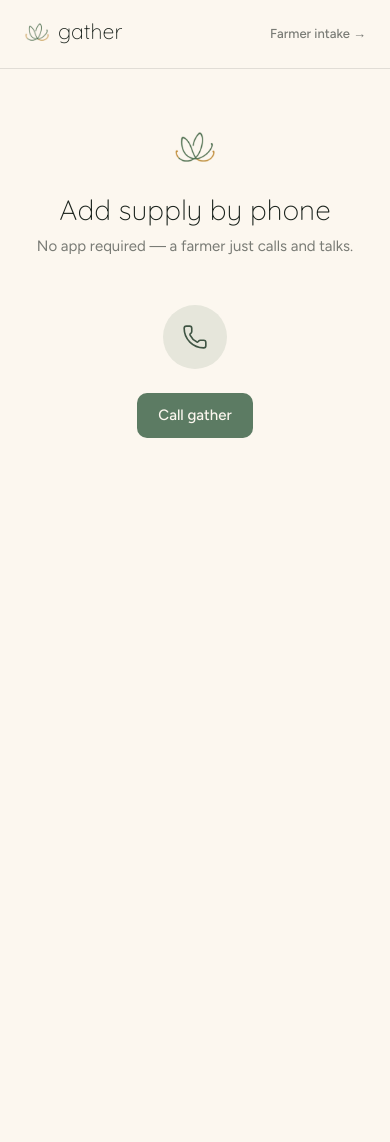
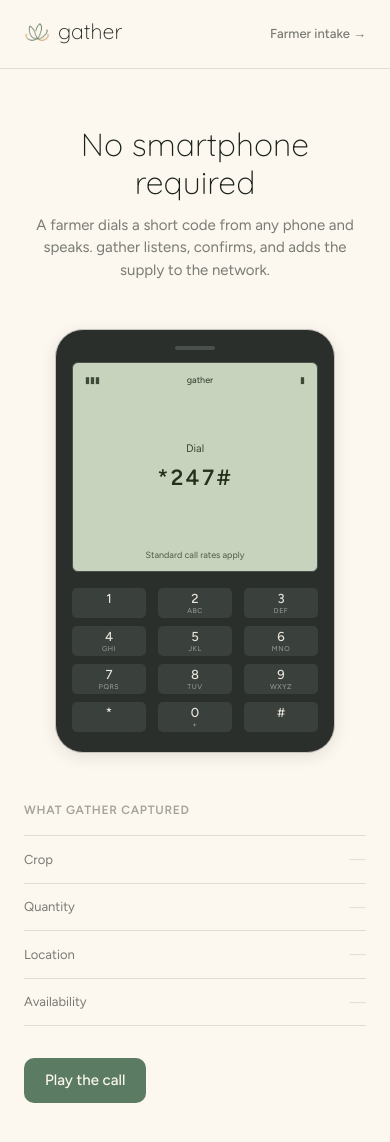
Before and after one commit to tj4589/gather-TiT-hackathon, a React (Vite) app: page /farmer in a window 390 px wide. Shown: the top 1142 px of the page. Before the commit the page ends 844 px from the top, so only its background shows below. Built offline with nearby package versions, Linux system fonts and the light colour scheme.

Commit message:
step 6: rebuild farmer intake as feature-phone voice call, not smartphone app

```diff
--- /dev/null
+++ b/src/components/FeaturePhone.tsx
@@ -0,0 +1,61 @@
+import type { ReactNode } from "react";
+
+/**
+ * A Nokia-style feature phone. Deliberately not a smartphone —
+ * the farmer's channel is a keypad and a small screen, no app.
+ */
+export function FeaturePhone({
+  children,
+  keypadGlow,
+}: {
+  children: ReactNode;
+  keypadGlow?: boolean;
+}) {
+  return (
+    <div className="mx-auto w-[280px] select-none">
+      <div className="rounded-[28px] border border-neutral-300 bg-[#2b2f2c] p-4 pb-5 shadow-[0_4px_16px_rgba(26,34,28,0.10)]">
+        {/* earpiece */}
+        <div className="mx-auto mb-3 h-1 w-10 rounded-full bg-[#4a504b]" />
+
+        {/* screen */}
+        <div className="relative h-[210px] overflow-hidden rounded-[6px] border border-[#4a504b] bg-[#c8d3bd] px-3 py-2.5">
+          {children}
+        </div>
+
+        {/* keypad */}
+        <div className="mt-4 grid grid-cols-3 gap-x-3 gap-y-2">
+          {[
+            ["1", ""],
+            ["2", "ABC"],
+            ["3", "DEF"],
+            ["4", "GHI"],
+            ["5", "JKL"],
+            ["6", "MNO"],
+            ["7", "PQRS"],
+            ["8", "TUV"],
+            ["9", "WXYZ"],
+            ["*", ""],
+            ["0", "+"],
+            ["#", ""],
+          ].map(([digit, letters]) => (
+            <div
+              key={digit}
+              className={`rounded-[5px] py-1 text-center transition-colors duration-300 ${
+                keypadGlow ? "bg-[#4a504b]" : "bg-[#3a403b]"
+              }`}
+            >
+              <div className="text-[13px] font-medium leading-none text-[#e8e4dc]">
+                {digit}
+              </div>
+              {letters && (
+                <div className="mt-0.5 text-[7px] leading-none tracking-[0.08em] text-[#9aa39b]">
+                  {letters}
+                </div>
+              )}
+            </div>
+          ))}
+        </div>
+      </div>
+    </div>
+  );
+}
--- a/src/screens/FarmerIntake.tsx
+++ b/src/screens/FarmerIntake.tsx
@@ -1,20 +1,44 @@
 import { useEffect, useRef, useState } from "react";
-import { Phone, CheckCircle2 } from "lucide-react";
 import { Button } from "../components/ui/Button";
-import { Logo } from "../components/ui/Logo";
+import { FeaturePhone } from "../components/FeaturePhone";
 import { callScript, capturedSupply, type CallLine } from "../lib/farmerScript";
 
-type CallState = "idle" | "ringing" | "connected" | "ended";
+type CallState = "idle" | "dialing" | "ringing" | "connected" | "ended";
 
 function speakingDelay(text: string) {
-  return Math.min(2200, Math.max(900, 500 + text.length * 30));
+  return Math.min(2400, Math.max(1000, 600 + text.length * 32));
+}
+
+/** Animated voice level bars — the only "UI" during a voice call. */
+function VoiceBars({ active }: { active: boolean }) {
+  return (
+    <div className="flex h-6 items-end justify-center gap-[3px]">
+      {[0, 1, 2, 3, 4, 5, 6].map((i) => (
+        <span
+          key={i}
+          className={`w-[3px] rounded-sm bg-[#3d4a38] transition-all duration-200 ${
+            active ? "animate-[voice_0.6s_ease-in-out_infinite]" : "h-[3px]"
+          }`}
+          style={
+            active
+              ? {
+                  animationDelay: `${i * 80}ms`,
+                  height: `${8 + ((i * 7) % 16)}px`,
+                }
+              : undefined
+          }
+        />
+      ))}
+    </div>
+  );
 }
 
 export function FarmerIntake() {
   const [callState, setCallState] = useState<CallState>("idle");
-  const [visibleLines, setVisibleLines] = useState<CallLine[]>([]);
+  const [lineIndex, setLineIndex] = useState(-1);
   const [speaker, setSpeaker] = useState<CallLine["speaker"] | null>(null);
   const [seconds, setSeconds] = useState(0);
+  const [dialed, setDialed] = useState("");
 
   const timeouts = useRef<number[]>([]);
   const interval = useRef<number | undefined>(undefined);
@@ -41,19 +65,20 @@ export function FarmerIntake() {
         clearAllTimers();
         setCallState("ended");
         setSpeaker(null);
-      }, 800);
+        setLineIndex(-1);
+      }, 900);
       timeouts.current.push(t);
       return;
     }
 
     const line = callScript[index];
+    setLineIndex(index);
     setSpeaker(line.speaker);
 
     const t = window.setTimeout(() => {
       if (cancelled.current) return;
-      setVisibleLines((prev) => [...prev, line]);
       setSpeaker(null);
-      const gap = window.setTimeout(() => playLine(index + 1), 450);
+      const gap = window.setTimeout(() => playLine(index + 1), 350);
       timeouts.current.push(gap);
     }, speakingDelay(line.text));
     timeouts.current.push(t);
@@ -61,11 +86,28 @@ export function FarmerIntake() {
 
   function startCall() {
     cancelled.current = false;
-    setVisibleLines([]);
     setSeconds(0);
+    setLineIndex(-1);
+    setDialed("");
+    setCallState("dialing");
+
+    // type the number out on the keypad
+    const number = "*247#";
+    number.split("").forEach((_, i) => {
+      const t = window.setTimeout(() => {
+        if (cancelled.current) return;
+        setDialed(number.slice(0, i + 1));
+      }, 220 * (i + 1));
+      timeouts.current.push(t);
+    });
+
+    const ring = window.setTimeout(() => {
+      if (cancelled.current) return;
       setCallState("ringing");
+    }, 220 * number.length + 400);
+    timeouts.current.push(ring);
 
-    const ringTimeout = window.setTimeout(() => {
+    const connect = window.setTimeout(() => {
       if (cancelled.current) return;
       setCallState("connected");
       interval.current = window.setInterval(
@@ -73,149 +115,179 @@ export function FarmerIntake() {
         1000
       );
       playLine(0);
-    }, 1100);
-    timeouts.current.push(ringTimeout);
+    }, 220 * number.length + 1900);
+    timeouts.current.push(connect);
   }
 
   function resetCall() {
     cancelled.current = true;
     clearAllTimers();
     setCallState("idle");
-    setVisibleLines([]);
     setSpeaker(null);
+    setLineIndex(-1);
     setSeconds(0);
+    setDialed("");
   }
 
   const duration = `${String(Math.floor(seconds / 60)).padStart(2, "0")}:${String(
     seconds % 60
   ).padStart(2, "0")}`;
 
+  const currentLine = lineIndex >= 0 ? callScript[lineIndex] : null;
+
   return (
-    <main className="mx-auto flex min-h-[calc(100vh-73px)] max-w-md flex-col items-center px-6 py-14 text-center">
-      <Logo variant="mark" height={44} />
+    <main className="mx-auto max-w-4xl px-6 py-14">
+      <div className="text-center">
+        <h1 className="font-display text-[32px] font-light leading-[1.2] text-ink">
+          No smartphone required
+        </h1>
+        <p className="mx-auto mt-3 max-w-md text-[15px] text-neutral-500">
+          A farmer dials a short code from any phone and speaks. gather
+          listens, confirms, and adds the supply to the network.
+        </p>
+      </div>
 
-      <h1 className="font-display mt-6 text-[28px] font-light leading-[1.2] text-ink">
-        Add supply by phone
-      </h1>
-      <p className="mt-2 text-[15px] text-neutral-500">
-        No app required — a farmer just calls and talks.
+      <div className="mt-12 grid items-start gap-12 md:grid-cols-[280px_1fr] md:justify-center">
+        {/* the phone */}
+        <FeaturePhone keypadGlow={callState === "dialing"}>
+          {callState === "idle" && (
+            <div className="flex h-full flex-col">
+              <div className="flex items-center justify-between text-[9px] font-medium text-[#3d4a38]">
+                <span>▮▮▮</span>
+                <span>gather</span>
+                <span className="tabular-nums">▮</span>
+              </div>
+              <div className="flex flex-1 flex-col items-center justify-center gap-1">
+                <p className="text-[11px] text-[#3d4a38]">Dial</p>
+                <p className="tabular-nums text-[22px] font-semibold tracking-[0.08em] text-[#26301f]">
+                  *247#
                 </p>
-
-      {/* idle */}
-      {callState === "idle" && (
-        <div className="mt-12 flex flex-col items-center gap-6">
-          <div className="flex h-16 w-16 items-center justify-center rounded-full bg-green-tint-soft">
-            <Phone size={26} strokeWidth={1.5} className="text-green-800" />
               </div>
-          <Button onClick={startCall}>Call gather</Button>
+              <p className="text-center text-[9px] text-[#4d5a48]">
+                Standard call rates apply
+              </p>
             </div>
           )}
 
-      {/* ringing / connected / ended */}
-      {callState !== "idle" && (
-        <div className="mt-10 w-full">
-          <div className="flex items-center justify-center gap-2 text-[13px] font-medium text-neutral-500">
-            {callState === "ringing" && <span>Calling gather…</span>}
+          {callState === "dialing" && (
+            <div className="flex h-full flex-col items-center justify-center">
+              <p className="tabular-nums text-[26px] font-semibold tracking-[0.1em] text-[#26301f]">
+                {dialed}
+                <span className="animate-pulse">|</span>
+              </p>
+            </div>
+          )}
+
+          {callState === "ringing" && (
+            <div className="flex h-full flex-col items-center justify-center gap-2">
+              <p className="text-[15px] font-semibold text-[#26301f]">gather</p>
+              <p className="text-[11px] text-[#3d4a38]">Calling…</p>
+            </div>
+          )}
+
           {callState === "connected" && (
-              <>
-                <span className="h-1.5 w-1.5 animate-pulse rounded-full bg-green" />
+            <div className="flex h-full flex-col">
+              <div className="flex items-center justify-between text-[9px] font-medium text-[#3d4a38]">
                 <span>gather</span>
-                <span className="tabular-nums">· {duration}</span>
-              </>
-            )}
-            {callState === "ended" && <span>Call ended · {duration}</span>}
+                <span className="tabular-nums">{duration}</span>
               </div>
 
-          {/* transcript */}
-          <div className="mt-8 flex flex-col gap-5 text-left">
-            {visibleLines.map((line, i) => (
-              <div key={i}>
-                <p
-                  className={`text-[12px] font-semibold uppercase tracking-[0.04em] ${
-                    line.speaker === "gather"
-                      ? "text-green-800"
-                      : "text-neutral-400"
-                  }`}
-                >
-                  {line.speaker === "gather" ? "gather" : "Farmer"}
+              <div className="flex flex-1 flex-col items-center justify-center gap-3 px-1">
+                <p className="text-[10px] font-semibold uppercase tracking-[0.1em] text-[#4d5a48]">
+                  {speaker === "farmer" ? "You" : "gather"}
                 </p>
-                <p className="mt-1 text-[17px] leading-[1.5] text-ink">
-                  {line.text}
+                <VoiceBars active={!!speaker} />
+                {currentLine && (
+                  <p className="text-center text-[12px] leading-[1.45] text-[#26301f]">
+                    {currentLine.speaker === "farmer" ? "" : ""}
+                    {currentLine.text}
                   </p>
-              </div>
-            ))}
-
-            {speaker && (
-              <div>
-                <p
-                  className={`text-[12px] font-semibold uppercase tracking-[0.04em] ${
-                    speaker === "gather" ? "text-green-800" : "text-neutral-400"
-                  }`}
-                >
-                  {speaker === "gather" ? "gather" : "Farmer"}
-                </p>
-                <div className="mt-2 flex gap-1">
-                  <span className="h-1.5 w-1.5 animate-bounce rounded-full bg-neutral-300 [animation-delay:0ms]" />
-                  <span className="h-1.5 w-1.5 animate-bounce rounded-full bg-neutral-300 [animation-delay:150ms]" />
-                  <span className="h-1.5 w-1.5 animate-bounce rounded-full bg-neutral-300 [animation-delay:300ms]" />
-                </div>
-              </div>
                 )}
               </div>
 
-          {/* supply added */}
-          {callState === "ended" && (
-            <div className="mt-10 rounded-[10px] border border-neutral-200 px-6 py-6">
-              <div className="flex items-center justify-center gap-2 text-green-800">
-                <CheckCircle2 size={20} strokeWidth={1.5} />
-                <span className="text-[15px] font-semibold">Supply added</span>
-              </div>
-              <div className="mt-5 grid grid-cols-2 gap-4 text-left">
-                <div>
-                  <p className="text-[12px] font-medium uppercase tracking-[0.04em] text-neutral-400">
-                    Crop
+              <p className="text-center text-[9px] text-[#4d5a48]">
+                Voice · English
               </p>
-                  <p className="text-[15px] font-medium text-ink">
-                    {capturedSupply.crop}
-                  </p>
-                </div>
-                <div>
-                  <p className="text-[12px] font-medium uppercase tracking-[0.04em] text-neutral-400">
-                    Quantity
-                  </p>
-                  <p className="tabular-nums text-[15px] font-medium text-ink">
-                    {capturedSupply.bags} bags
-                  </p>
-                </div>
-                <div>
-                  <p className="text-[12px] font-medium uppercase tracking-[0.04em] text-neutral-400">
-                    Location
-                  </p>
-                  <p className="text-[15px] font-medium text-ink">
-                    {capturedSupply.location}
-                  </p>
-                </div>
-                <div>
-                  <p className="text-[12px] font-medium uppercase tracking-[0.04em] text-neutral-400">
-                    Availability
-                  </p>
-                  <p className="text-[15px] font-medium text-ink">
-                    {capturedSupply.availability}
-                  </p>
-                </div>
-              </div>
             </div>
           )}
 
           {callState === "ended" && (
-            <div className="mt-8">
-              <Button variant="secondary" onClick={resetCall}>
-                Simulate another call
-              </Button>
+            <div className="flex h-full flex-col">
+              <div className="flex items-center justify-between text-[9px] font-medium text-[#3d4a38]">
+                <span>gather</span>
+                <span className="tabular-nums">{duration}</span>
+              </div>
+              <div className="flex flex-1 flex-col items-center justify-center gap-2">
+                <p className="text-[11px] text-[#3d4a38]">Call ended</p>
+                <div className="w-full rounded-[4px] border border-[#8fa382] px-2 py-2 text-center">
+                  <p className="text-[10px] font-semibold uppercase tracking-[0.08em] text-[#4d5a48]">
+                    Supply added
+                  </p>
+                  <p className="tabular-nums mt-1 text-[13px] font-semibold text-[#26301f]">
+                    {capturedSupply.bags} bags · {capturedSupply.crop}
+                  </p>
+                  <p className="text-[10px] text-[#3d4a38]">
+                    {capturedSupply.location} · tomorrow
+                  </p>
+                </div>
+                <p className="text-[9px] text-[#4d5a48]">SMS confirmation sent</p>
+              </div>
             </div>
           )}
+        </FeaturePhone>
+
+        {/* what gather captured, alongside */}
+        <div className="flex flex-col">
+          <p className="text-[12px] font-semibold uppercase tracking-[0.06em] text-neutral-400">
+            What gather captured
+          </p>
+
+          <div className="mt-4 flex flex-col divide-y divide-neutral-200 border-y border-neutral-200">
+            {[
+              ["Crop", capturedSupply.crop],
+              ["Quantity", `${capturedSupply.bags} bags`],
+              ["Location", capturedSupply.location],
+              ["Availability", capturedSupply.availability],
+            ].map(([label, value], i) => {
+              // reveal each field as the call reaches it
+              const revealedAt = [1, 1, 3, 5];
+              const revealed =
+                callState === "ended" || lineIndex >= revealedAt[i];
+              return (
+                <div
+                  key={label}
+                  className="flex items-center justify-between py-3"
+                >
+                  <span className="text-[13px] text-neutral-500">{label}</span>
+                  <span
+                    className={`tabular-nums text-[15px] font-medium transition-opacity duration-300 ${
+                      revealed
+                        ? "text-ink opacity-100"
+                        : "text-neutral-300 opacity-40"
+                    }`}
+                  >
+                    {revealed ? value : "—"}
+                  </span>
                 </div>
+              );
+            })}
+          </div>
+
+          <div className="mt-8">
+            {callState === "idle" && (
+              <Button onClick={startCall}>Play the call</Button>
             )}
+            {callState === "ended" && (
+              <Button variant="secondary" onClick={resetCall}>
+                Play again
+              </Button>
+            )}
+            {callState !== "idle" && callState !== "ended" && (
+              <p className="text-[13px] text-neutral-400">Call in progress…</p>
+            )}
+          </div>
+        </div>
+      </div>
     </main>
   );
 }
```
Also changed, not shown: scripts/screenshot-farmer.mjs (+16 -13 lines), src/index.css (+11 -0 lines). Lines whose indentation alone changed are shown as unchanged.
